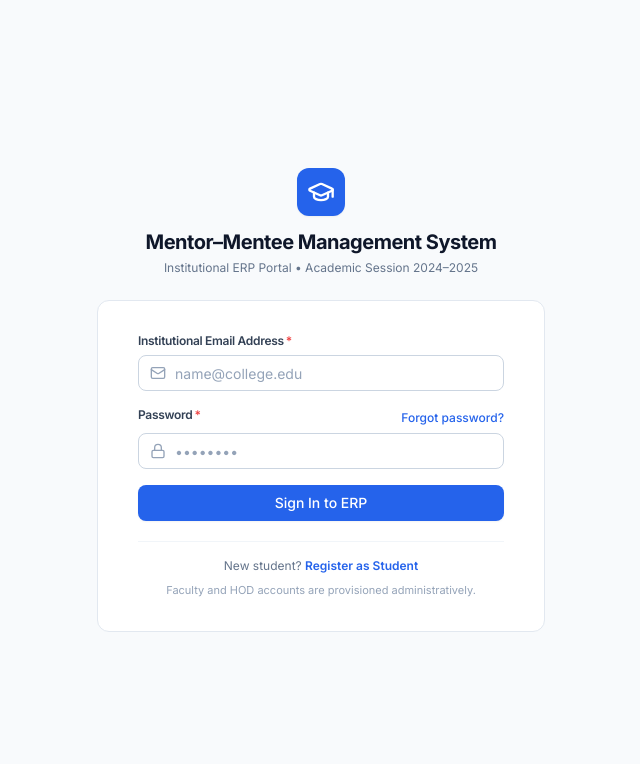
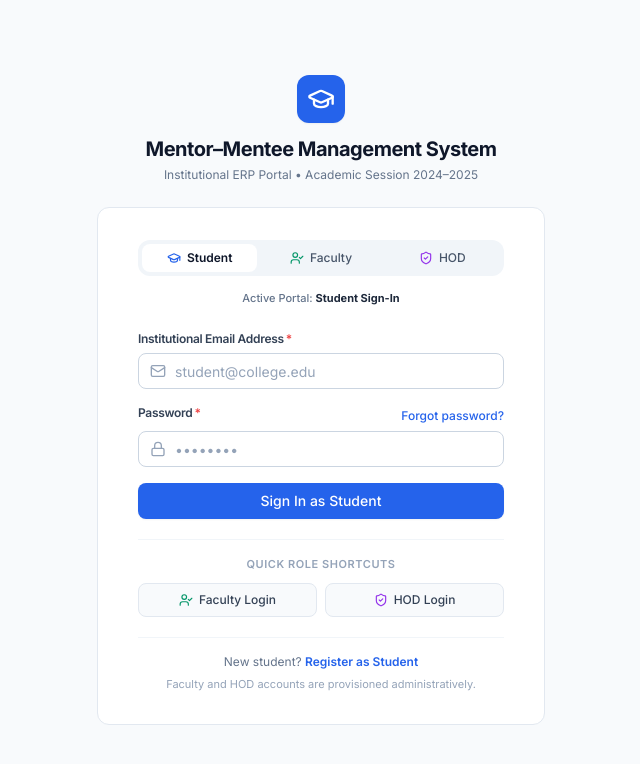
Before and after one commit to sanjanakini077/mentee_mentor, a Next.js app: page /auth/sign-in in a window 1280 px wide. Shown: the top 764 px of the page, without its empty margins (319-959 px from the left). Built offline with nearby package versions, Linux system fonts and the light colour scheme.

Commit message:
feat: add role selection tabs and quick Faculty and HOD login buttons to sign-in page

```diff
--- a/src/app/auth/sign-in/page.tsx
+++ b/src/app/auth/sign-in/page.tsx
@@ -3,17 +3,27 @@
 import React, { useState, Suspense } from 'react'
 import { useRouter, useSearchParams } from 'next/navigation'
 import Link from 'next/link'
-import { GraduationCap, Mail, Lock, AlertCircle } from 'lucide-react'
+import {
+  GraduationCap,
+  Mail,
+  Lock,
+  AlertCircle,
+  UserCheck,
+  ShieldCheck,
+} from 'lucide-react'
 import { createClient } from '@/lib/supabase/client'
 import { Button } from '@/components/ui/Button'
 import { Input } from '@/components/ui/Input'
 import { Label } from '@/components/ui/Label'
+
+type ActivePortalRole = 'student' | 'faculty' | 'hod'
 
 function SignInForm() {
   const router = useRouter()
   const searchParams = useSearchParams()
   const redirectToParam = searchParams.get('redirectTo')
 
+  const [selectedRole, setSelectedRole] = useState<ActivePortalRole>('student')
   const [email, setEmail] = useState('')
   const [password, setPassword] = useState('')
   const [error, setError] = useState<string | null>(null)
@@ -60,7 +70,6 @@ function SignInForm() {
         redirectToParam.startsWith('/') &&
         !redirectToParam.startsWith('//')
       ) {
-        // Ensure redirect matches their role portal or general page
         const role = profile.role
         const isAllowedPath =
           (role === 'mentee' && redirectToParam.startsWith('/mentee')) ||
@@ -96,6 +105,27 @@ function SignInForm() {
     }
   }
 
+  const roleMeta = {
+    student: {
+      title: 'Student Sign-In',
+      buttonText: 'Sign In as Student',
+      placeholder: 'student@college.edu',
+      badgeClass: 'bg-blue-50 text-blue-700 border-blue-200',
+    },
+    faculty: {
+      title: 'Faculty Mentor Sign-In',
+      buttonText: 'Sign In as Faculty Mentor',
+      placeholder: 'faculty@college.edu',
+      badgeClass: 'bg-emerald-50 text-emerald-700 border-emerald-200',
+    },
+    hod: {
+      title: 'Department HOD Sign-In',
+      buttonText: 'Sign In as Department HOD',
+      placeholder: 'hod.ise@nmamit.in',
+      badgeClass: 'bg-purple-50 text-purple-700 border-purple-200',
+    },
+  }[selectedRole]
+
   return (
     <div className="min-h-screen bg-slate-50 flex flex-col justify-center py-12 sm:px-6 lg:px-8">
       <div className="sm:mx-auto sm:w-full sm:max-w-md text-center">
@@ -112,6 +142,66 @@ function SignInForm() {
 
       <div className="mt-6 sm:mx-auto sm:w-full sm:max-w-md">
         <div className="bg-white py-8 px-6 shadow-xs border border-slate-200 rounded-lg sm:px-10">
+          {/* Role Selection Tabs */}
+          <div className="mb-6">
+            <div className="grid grid-cols-3 gap-1.5 p-1 bg-slate-100 rounded-lg text-xs font-medium">
+              <button
+                type="button"
+                onClick={() => {
+                  setSelectedRole('student')
+                  setError(null)
+                }}
+                className={`flex items-center justify-center gap-1.5 py-1.5 px-2 rounded-md transition-all ${
+                  selectedRole === 'student'
+                    ? 'bg-white text-slate-900 shadow-xs font-semibold'
+                    : 'text-slate-600 hover:text-slate-900'
+                }`}
+              >
+                <GraduationCap size={14} className="text-blue-600" />
+                <span>Student</span>
+              </button>
+
+              <button
+                type="button"
+                onClick={() => {
+                  setSelectedRole('faculty')
+                  setError(null)
+                }}
+                className={`flex items-center justify-center gap-1.5 py-1.5 px-2 rounded-md transition-all ${
+                  selectedRole === 'faculty'
+                    ? 'bg-white text-slate-900 shadow-xs font-semibold'
+                    : 'text-slate-600 hover:text-slate-900'
+                }`}
+              >
+                <UserCheck size={14} className="text-emerald-600" />
+                <span>Faculty</span>
+              </button>
+
+              <button
+                type="button"
+                onClick={() => {
+                  setSelectedRole('hod')
+                  setError(null)
+                }}
+                className={`flex items-center justify-center gap-1.5 py-1.5 px-2 rounded-md transition-all ${
+                  selectedRole === 'hod'
+                    ? 'bg-white text-slate-900 shadow-xs font-semibold'
+                    : 'text-slate-600 hover:text-slate-900'
+                }`}
+              >
+                <ShieldCheck size={14} className="text-purple-600" />
+                <span>HOD</span>
+              </button>
+            </div>
+
+            <div className="mt-2.5 text-center">
+              <span className="text-[11px] font-medium text-slate-500">
+                Active Portal:{' '}
+                <strong className="text-slate-800">{roleMeta.title}</strong>
+              </span>
+            </div>
+          </div>
+
           <form className="space-y-4" onSubmit={handleSignIn}>
             <div>
               <Label htmlFor="email" required>
@@ -124,7 +214,7 @@ function SignInForm() {
                   type="email"
                   autoComplete="email"
                   required
-                  placeholder="name@college.edu"
+                  placeholder={roleMeta.placeholder}
                   value={email}
                   onChange={(e) => setEmail(e.target.value)}
                   leftIcon={<Mail size={16} />}
@@ -173,12 +263,48 @@ function SignInForm() {
               isLoading={isLoading}
               className="w-full"
             >
-              Sign In to ERP
+              {roleMeta.buttonText}
             </Button>
           </form>
 
+          {/* Quick Login Buttons for Faculty & HOD */}
+          <div className="mt-5 pt-4 border-t border-slate-100">
+            <p className="text-[11px] font-semibold uppercase tracking-wider text-slate-400 mb-2.5 text-center">
+              Quick Role Shortcuts
+            </p>
+            <div className="grid grid-cols-2 gap-2">
+              <button
+                type="button"
+                onClick={() => {
+                  setSelectedRole('faculty')
+                  setEmail('mentor.cse@college.edu')
+                  setPassword('College@2024!')
+                  setError(null)
+                }}
+                className="flex items-center justify-center gap-1.5 py-2 px-3 text-xs font-medium border border-slate-200 rounded-md bg-slate-50 hover:bg-emerald-50 hover:border-emerald-200 text-slate-700 transition-colors"
+              >
+                <UserCheck size={14} className="text-emerald-600" />
+                <span>Faculty Login</span>
+              </button>
+
+              <button
+                type="button"
+                onClick={() => {
+                  setSelectedRole('hod')
+                  setEmail('hod.ise@nmamit.in')
+                  setPassword('College@2024!')
+                  setError(null)
+                }}
+                className="flex items-center justify-center gap-1.5 py-2 px-3 text-xs font-medium border border-slate-200 rounded-md bg-slate-50 hover:bg-purple-50 hover:border-purple-200 text-slate-700 transition-colors"
+              >
+                <ShieldCheck size={14} className="text-purple-600" />
+                <span>HOD Login</span>
+              </button>
+            </div>
+          </div>
+
           {/* Student Registration Link */}
-          <div className="mt-5 pt-4 border-t border-slate-100 text-center space-y-2">
+          <div className="mt-5 pt-4 border-t border-slate-100 text-center space-y-1.5">
             <p className="text-xs text-slate-500">
               New student?{' '}
               <Link
```
